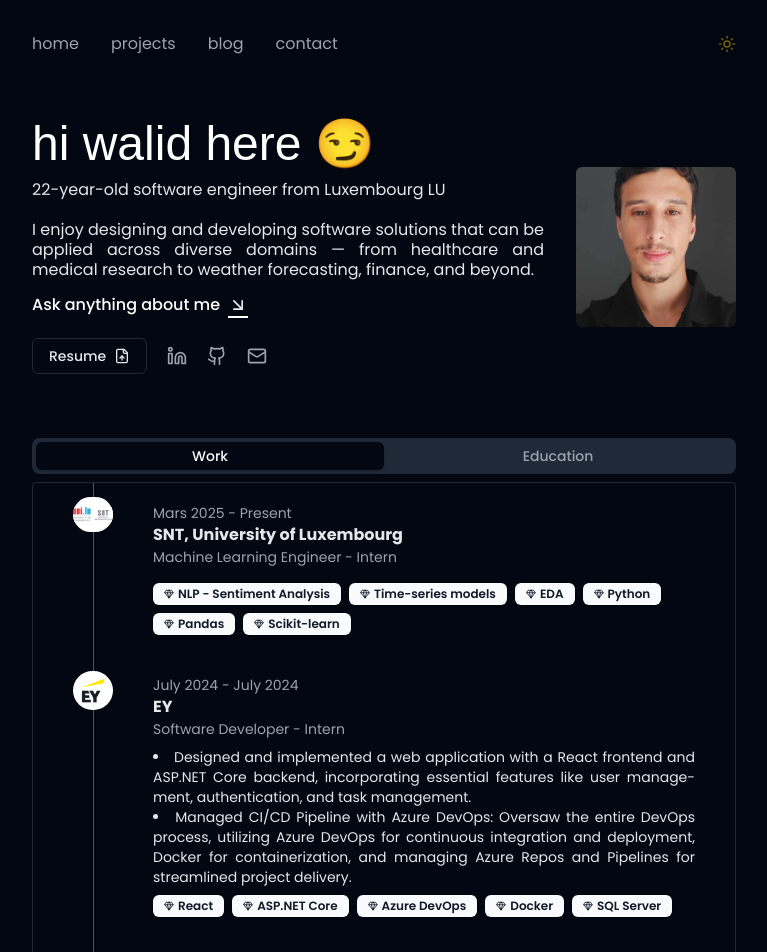
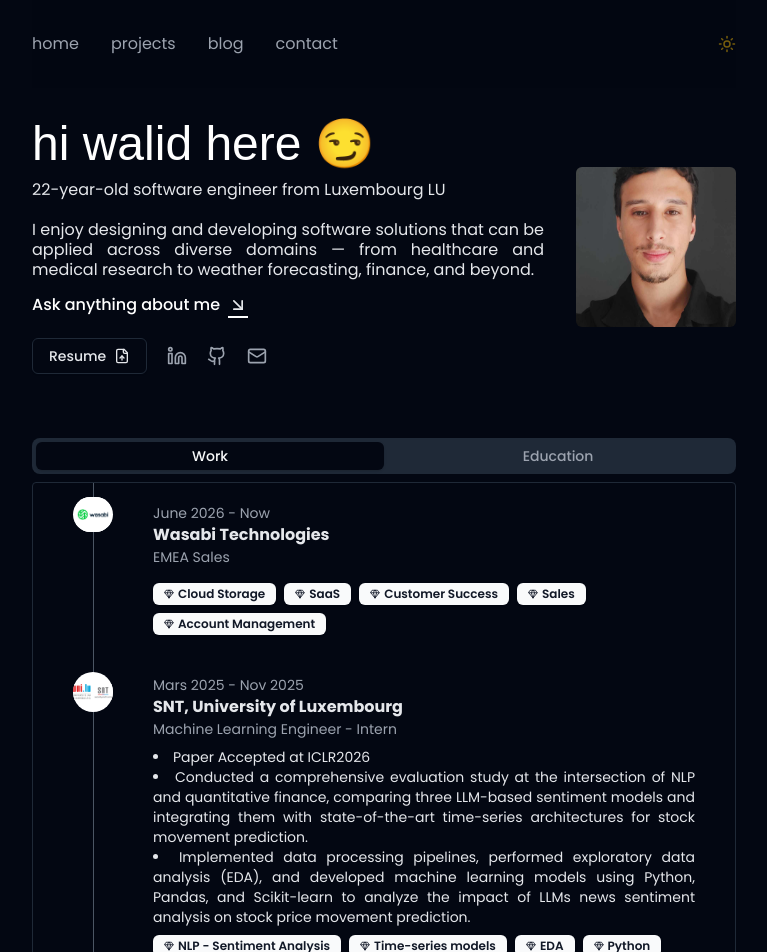
Before and after one commit to Walids35/website, a Next.js app: page / in a window 1280 px wide. Shown: the top 952 px of the page, without its empty margins (256-1023 px from the left). Built offline with nearby package versions, Linux system fonts and the light colour scheme; a web font is replaced by a local one.

Commit message:
add Wasabi Technologies experience and update ChefStore image filename

```diff
--- a/src/data/projects.ts
+++ b/src/data/projects.ts
@@ -10,7 +10,7 @@ export const projects = [
     {
         title: 'ChefStore Ecommerce Solution',
         description: 'A front and back-office ecommerce software solution for a restaurant equipment distributor, handling product management, order processing, and customer interactions to enhance user experience and streamline operations.',
-        image: '/projects/chefstore.PNG',
+        image: '/projects/chefstore.png',
         source: 'https://github.com/Walids35/ecommerce-backend',
         website: 'https://chefstore.tn/',
         keywords: ['NextJS', 'Typescript', 'NodeJS', 'PostgreSQL', "Docker Compose", "DevSecOps", "Unit & Integration Testing", "Grafana", "Prometheus"]
--- a/src/data/work.ts
+++ b/src/data/work.ts
@@ -1,11 +1,22 @@
 export const work = [
     {
-      "date": "Mars 2025 - Present",
+        "date": "June 2026 - Now",
+        "image": "/company-logos/wasabi.png",
+        "company": "Wasabi Technologies",
+        "position": "EMEA Sales",
+        "description": [],
+        "keywords": ["Cloud Storage", "SaaS", "Customer Success", "Sales", "Account Management"]
+    },
+    {
+      "date": "Mars 2025 - Nov 2025",
         "image": "/company-logos/SNTT.png",
         "company": "SNT, University of Luxembourg",
         "position": "Machine Learning Engineer - Intern",
-        "description": [],
-        "keywords": ["NLP - Sentiment Analysis", "Time-series models", "EDA", "Python", "Pandas", "Scikit-learn"]
+        "description": ["Paper Accepted at ICLR2026",
+            "Conducted a comprehensive evaluation study at the intersection of NLP and quantitative finance, comparing three LLM-based sentiment models and integrating them with state-of-the-art time-series architectures for stock movement prediction.",
+            "Implemented data processing pipelines, performed exploratory data analysis (EDA), and developed machine learning models using Python, Pandas, and Scikit-learn to analyze the impact of LLMs news sentiment analysis on stock price movement prediction."
+        ],
+        "keywords": ["NLP - Sentiment Analysis", "Time-series models", "EDA", "Python", "Pytorch", "Scikit-learn"]
     },
     {
         "date": "July 2024 - July 2024",
```
Also changed, not shown: public/company-logos/wasabi.png (added).
